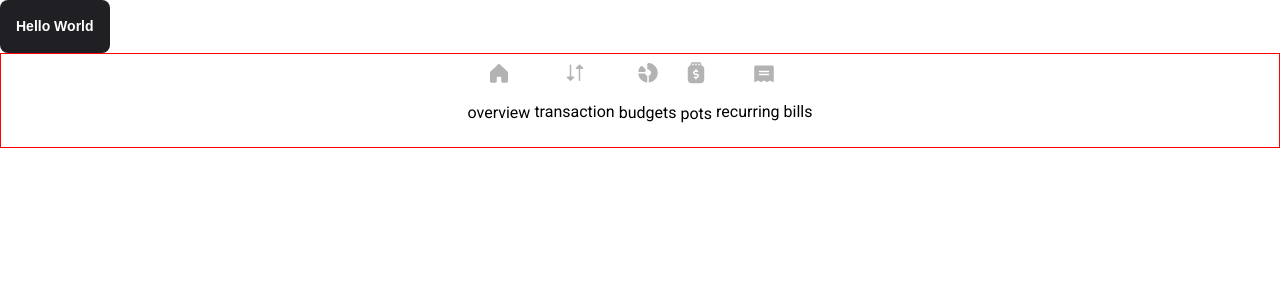
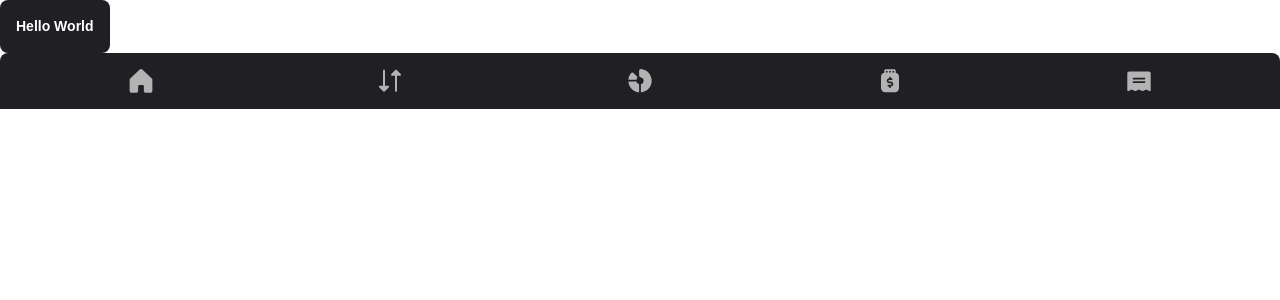
Before and after one commit to RhodyArthur/personal-finance-app, an Angular app: page / in a window 1280 px wide. Shown: the top 300 px of the page. Built offline with nearby package versions, Linux system fonts and the light colour scheme.

Commit message:
create sidebar component

```diff
--- a/src/app/components/sidebar/sidebar.component.html
+++ b/src/app/components/sidebar/sidebar.component.html
@@ -1,8 +1,10 @@
 <div class="sidebar-container">
     <div class="sidebar">
         @for (item of items; track $index) {
-            <a class="menu">
-                <img [src]="item.path" alt="{{item.name}}">
+            <a class="menu" [routerLink]="['/', item.name]" routerLinkActive="active"
+            [class.active]="activeIcon === item.name"
+            (click)="setActiveIcon(item.name)">
+                <img [src]="item.path" alt="{{item.name}}" class="icon">
                 <p class="name">{{item.name}}</p>
             </a>
         }
--- a/src/app/components/sidebar/sidebar.component.sass
+++ b/src/app/components/sidebar/sidebar.component.sass
@@ -1,9 +1,33 @@
 @use '../../../styles/_mixin' as *
+@use '../../../styles/_variables' as *
 
 .sidebar-container
+    @include flex-container(flex, space-between, center, row)
+    padding: 0.5rem 1rem 0
+    background-color: $grey900
+    border-radius: 0.5rem 0.5rem 0 0
+
     .sidebar
-        border: 1px solid red
-        @include flex-container($display: flex, $position: center, $align: center, $direction: row)
-        padding: 0.5rem 0.75rem
-        gap: 0.25rem
-        text-align: center
+        @include flex-container(flex, space-between, center, row)
+        width: 100%
+
+        .menu
+            @include flex-container(flex, center, center, column)
+            padding: 0.5rem 0 0.75rem
+            border-radius: 0.5rem 0.5rem 0 0
+            border-bottom: 4px solid $grey900
+            gap: 4px
+            width: 100%
+            text-decoration: none
+
+            .icon
+                width: 1.5rem
+                height: 1.5rem
+
+
+            .name
+                display: none
+
+            &.active
+                background-color: $beige100
+                border-bottom-color: $green
--- a/src/app/components/sidebar/sidebar.component.ts
+++ b/src/app/components/sidebar/sidebar.component.ts
@@ -1,10 +1,10 @@
 import { Component, inject } from '@angular/core';
-import { MatIconModule } from '@angular/material/icon';
 import { SvgService } from '../../services/svg.service';
+import { RouterLink, RouterLinkActive } from '@angular/router';
 
 @Component({
   selector: 'app-sidebar',
-  imports: [MatIconModule],
+  imports: [RouterLink, RouterLinkActive],
   templateUrl: './sidebar.component.html',
   styleUrl: './sidebar.component.sass'
 })
@@ -13,5 +13,10 @@ export class SidebarComponent {
   svgService = inject(SvgService)
 
   items = this.svgService.items;
+  activeIcon = this.svgService.getActiveIcon();
+
+  setActiveIcon(icon: string) {
+    this.svgService.setActiveIcon(icon);
+  }
 
 }
--- a/src/app/services/svg.service.ts
+++ b/src/app/services/svg.service.ts
@@ -1,4 +1,4 @@
-import { Injectable } from '@angular/core';
+import { Injectable, signal } from '@angular/core';
 import { NavItems } from '../core/models/nav-items';
 
 @Injectable({
@@ -17,5 +17,18 @@ export class SvgService {
     return this.#navList;
   }
 
+  active = signal<string | null>( typeof window !== 'undefined' && localStorage.getItem('active-icon')
+  ? localStorage.getItem('active-icon')
+  : 'overview');
 
+  setActiveIcon(icon: string) {
+    this.active.set(icon);
+    if (typeof window !== 'undefined') {
+      localStorage.setItem('activeIcon', icon);
+    }
+  }
+
+  getActiveIcon(): string | null {
+    return this.active();
+  }
 }
```
